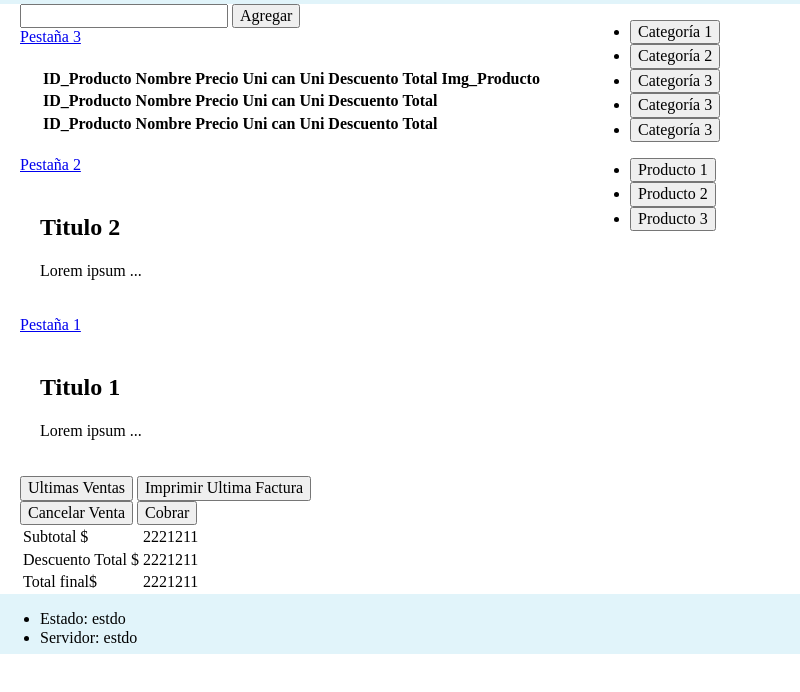
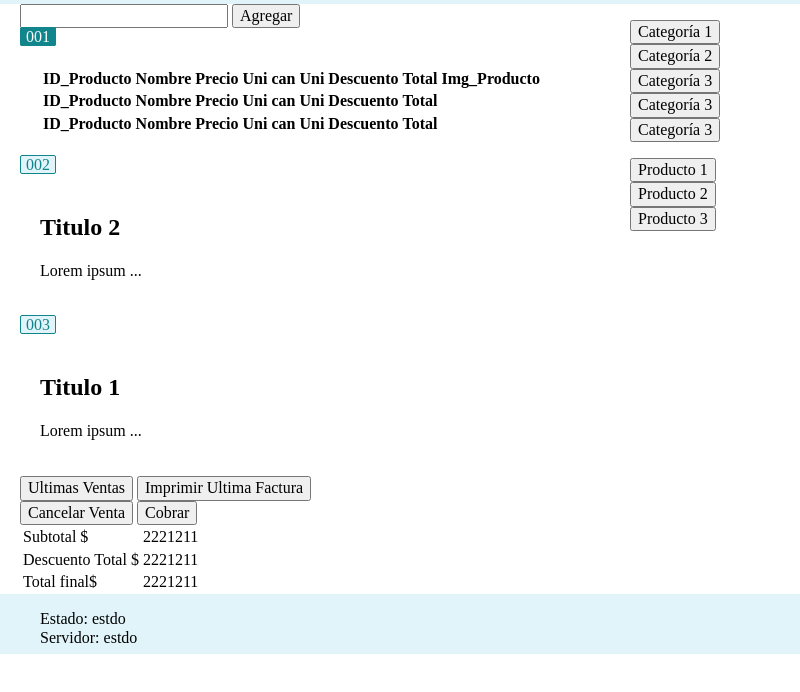
Before and after one commit to Logiventas/POS_ventas_V0.0.1, an Electron app: page src/index.html in a window 800 px wide. Shown: the part 56-748 px from the top of the page. Drawn offline with Linux system fonts and the light colour scheme.

Commit message:
Configuracion botones pestañas btn-p btn-a

```diff
--- a/src/index.html
+++ b/src/index.html
@@ -28,7 +28,7 @@
           <div class="tabs">
             <div class="tab-container">
               <div id="tab3" class="tab">
-                <a href="#tab3">Pestaña 3</a>
+                <a class="btn-a" href="#tab3">001</a>
                 <div class="tab-content">
                   <table>
                     <thead>
@@ -69,14 +69,14 @@
                 </div>
               </div>
               <div id="tab2" class="tab">
-                <a href="#tab2">Pestaña 2</a>
+                <a class="btn-p" href="#tab2">002</a>
                 <div class="tab-content">
                   <h2>Titulo 2</h2>
                   <p>Lorem ipsum ...</p>
                 </div>
               </div>
               <div id="tab1" class="tab">
-                <a href="#tab1">Pestaña 1</a>
+                <a class="btn-p"  href="#tab1">003</a>
                 <div class="tab-content">
                   <h2>Titulo 1</h2>
                   <p>Lorem ipsum ...</p>
--- a/src/sass/components/_button.components.scss
+++ b/src/sass/components/_button.components.scss
@@ -1,3 +1,16 @@
-.btn-1{
+
+.btn-p ,.btn-a{
+    height:44px;
+    padding: 0 5px;
+    border-radius:2px;
+    border:solid 1px var(--color-tertiary);
+}
+.btn-a{
+    background-color:var(--color-tertiary);
+    color:white;
 
 }
+.btn-p{
+    background-color:var(--color-second);
+    color:var(--color-tertiary);
+}
--- a/src/sass/generic/_reset.generic.scss
+++ b/src/sass/generic/_reset.generic.scss
@@ -0,0 +1,5 @@
+*{
+    list-style:none;
+    text-decoration:none;
+
+}
--- a/src/sass/imports/_components.imports.scss
+++ b/src/sass/imports/_components.imports.scss
@@ -1,3 +1,4 @@
 @import '../components/footer.components';
 @import '../components/galery.components';
 @import '../components/menu.components';
+@import '../components/button.components'
--- a/src/sass/imports/_generic.imports.scss
+++ b/src/sass/imports/_generic.imports.scss
@@ -1,3 +1,3 @@
 @import '../generic/normalize.generic';
 @import '../generic/bootstrap.generic';
-@import '../generic/reset.generic';
+@import '../generic/reset.generic.scss';
--- a/src/sass/settings/_colors.settings.scss
+++ b/src/sass/settings/_colors.settings.scss
@@ -1,4 +1,5 @@
 :root {
     --color-primary: #F9FCFD;
     --color-second: #E1F4FA;
+    --color-tertiary: #10858C;
   }
```
Also changed, not shown: src/public/style.css, 1 other file.
